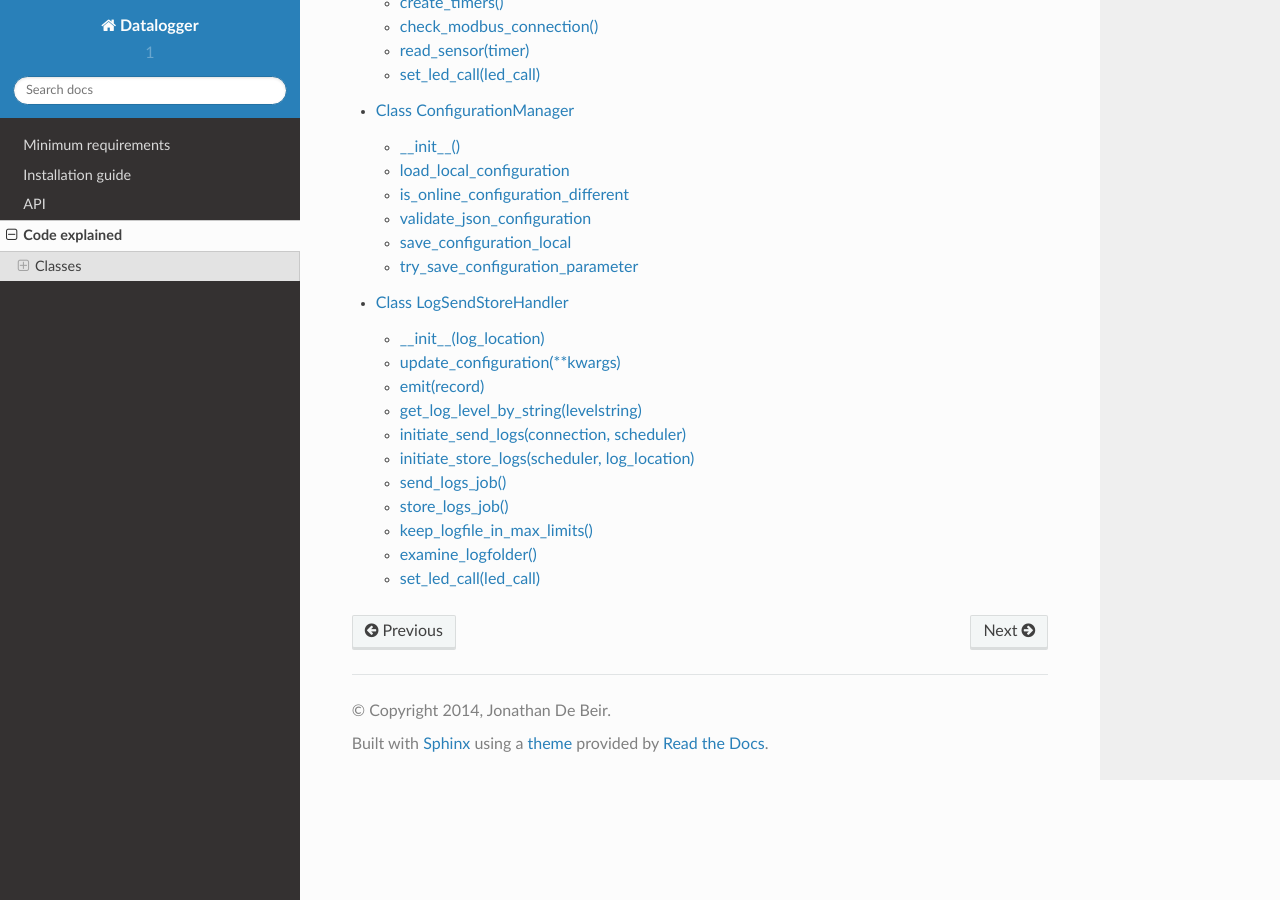
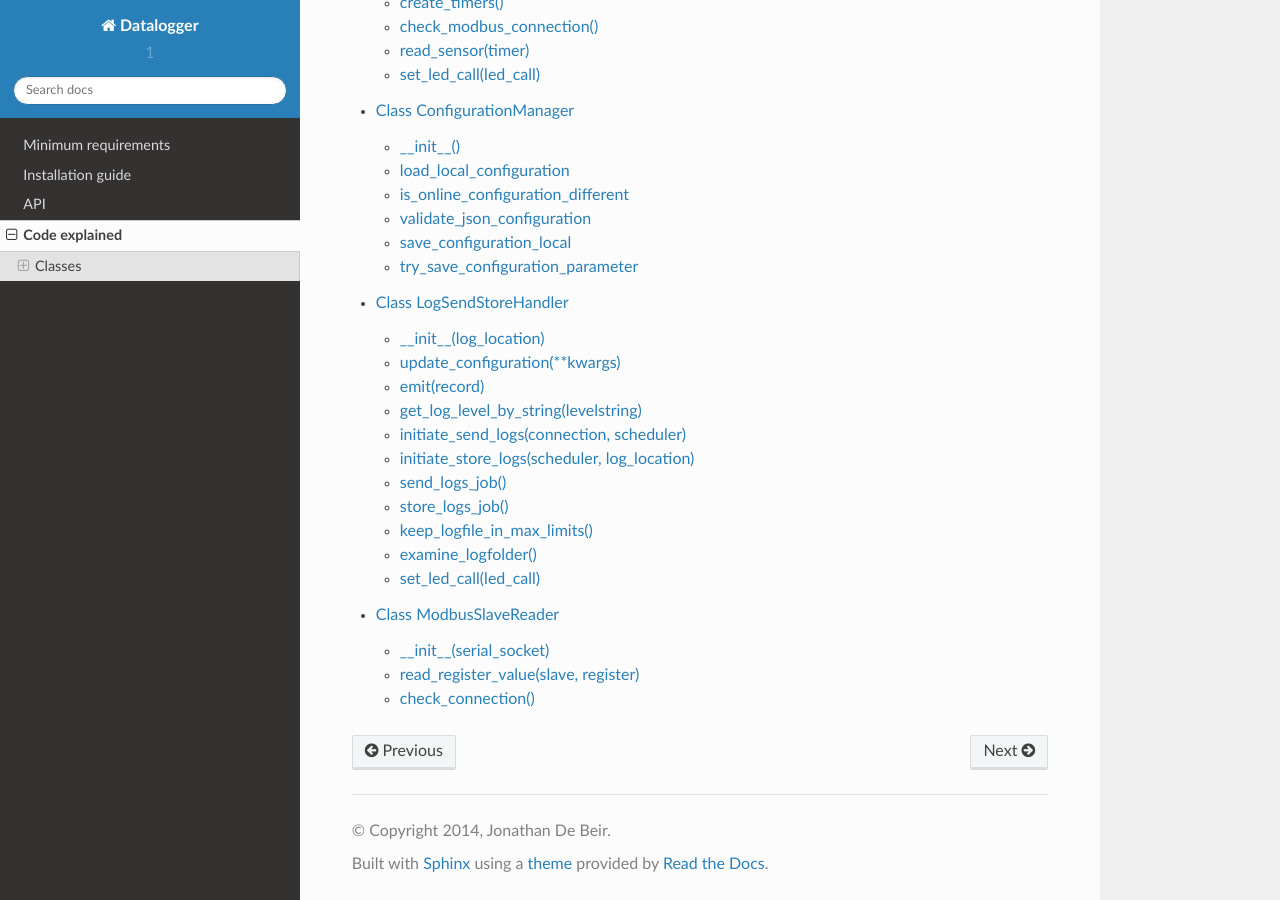
Before and after one commit to jonathandb/datalogger, a Sphinx documentation site: the page built from docs/source/code.rst, in a window 1280 px wide and 900 px high, scrolled down 1413 px. Built offline with Sphinx 7.4.7 and the Read the Docs theme 2.0.0, drawn with Linux system fonts in a browser that asks for light colours; some of the changed lines change nothing that is shown.

Commit message:
added code explanation for the ModbusSlaveReader class

```diff
--- a/docs/source/code.rst
+++ b/docs/source/code.rst
@@ -15,3 +15,4 @@ Classes
   code/read_sensor_scheduler
   code/configuration_manager
   code/log_handlers_and_filters
+  code/modbus_slave_reader
--- /dev/null
+++ b/docs/source/code/modbus_slave_reader.rst
@@ -0,0 +1,35 @@
+=======================
+Class ModbusSlaveReader
+=======================
+
+ * :ref:`modbus_init`
+ * :ref:`read_register_value`
+ * :ref:`check_connection`
+
+.. _modbus_init:
+
+__init__(serial_socket)
+-----------------------
+The logger is initialised. A :class:`~pymodbus.client.sync.ModbusSerialClient` instance is created with the passed parameter ``serial_socket`` as used serial port. A log filter ``modbus_client_filter`` is made to avoid too much log messages from :class:`~pymodbus.client.sync.ModbusSerialClient`.
+
+.. literalinclude:: ../../../datalogger/modbus_slave_reader.py
+   :pyobject: ModbusSlaveReader.__init__
+
+.. _read_register_value:
+
+read_register_value(slave, register)
+------------------------------------
+A value is read from the modbus slave its register.
+
+.. literalinclude:: ../../../datalogger/modbus_slave_reader.py
+   :pyobject: ModbusSlaveReader.read_register_value
+
+
+.. _check_connection:
+
+check_connection()
+------------------
+This function is used in :ref:`check_modbus_connection` to make sure the connection with a modbus slave exists.
+
+.. literalinclude:: ../../../datalogger/modbus_slave_reader.py
+   :pyobject: ModbusSlaveReader.check_connection
--- a/docs/source/code/read_sensor_scheduler.rst
+++ b/docs/source/code/read_sensor_scheduler.rst
@@ -61,7 +61,7 @@ All possible previous :ref:`read_sensor` jobs are deleted and all new timers are
 
 check_modbus_connection()
 -------------------------
-This function checks the connection of the :class:`~modbus_slave_reader:ModbusSlaveReader` isntance. If the connection is successfull, it creates the timers.
+This function checks the connection of the modbus slave in :ref:`check_connection`. If the connection is successfull, it creates the timers.
 
 .. literalinclude:: ../../../datalogger/read_sensor_scheduler.py
    :pyobject: ReadSensorScheduler.check_modbus_connection
```
